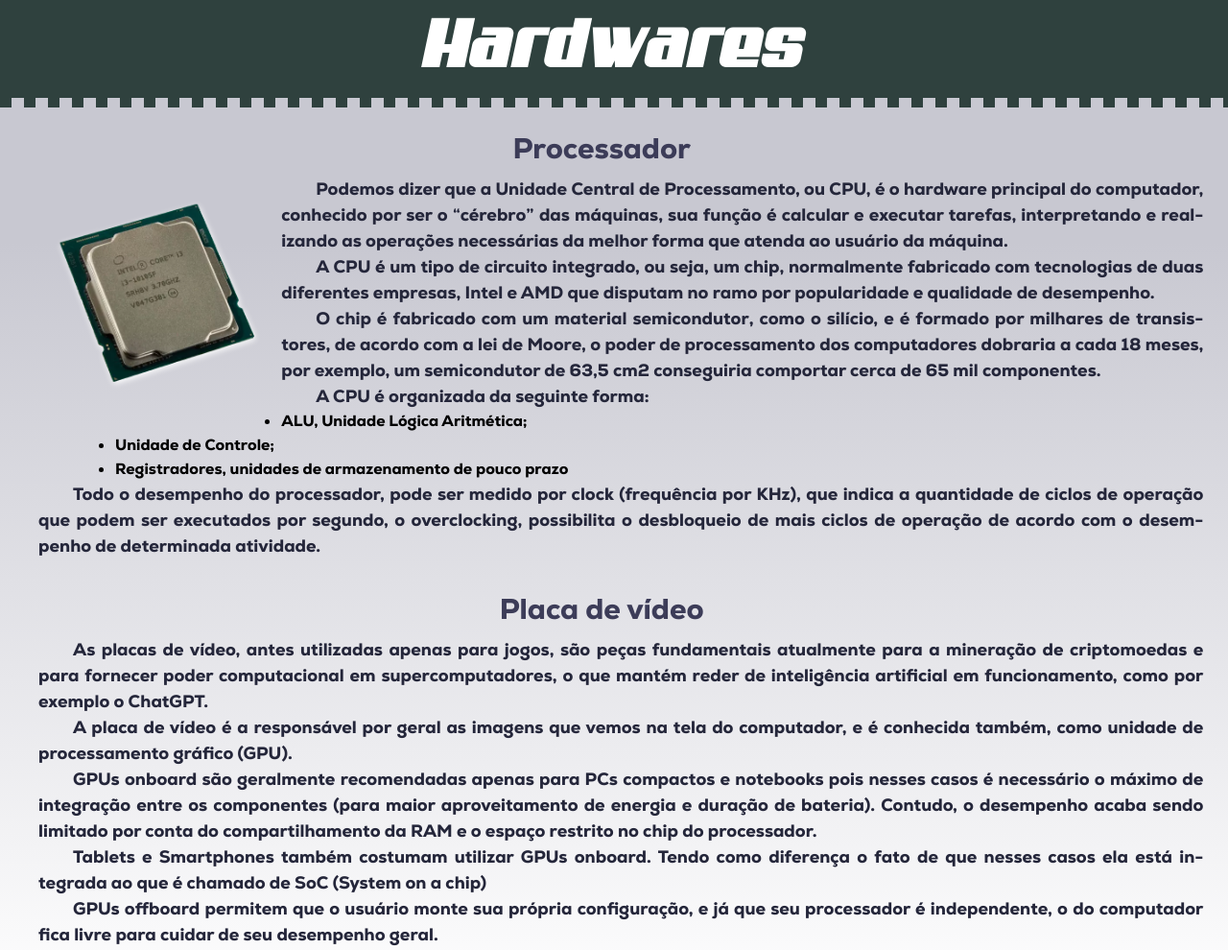
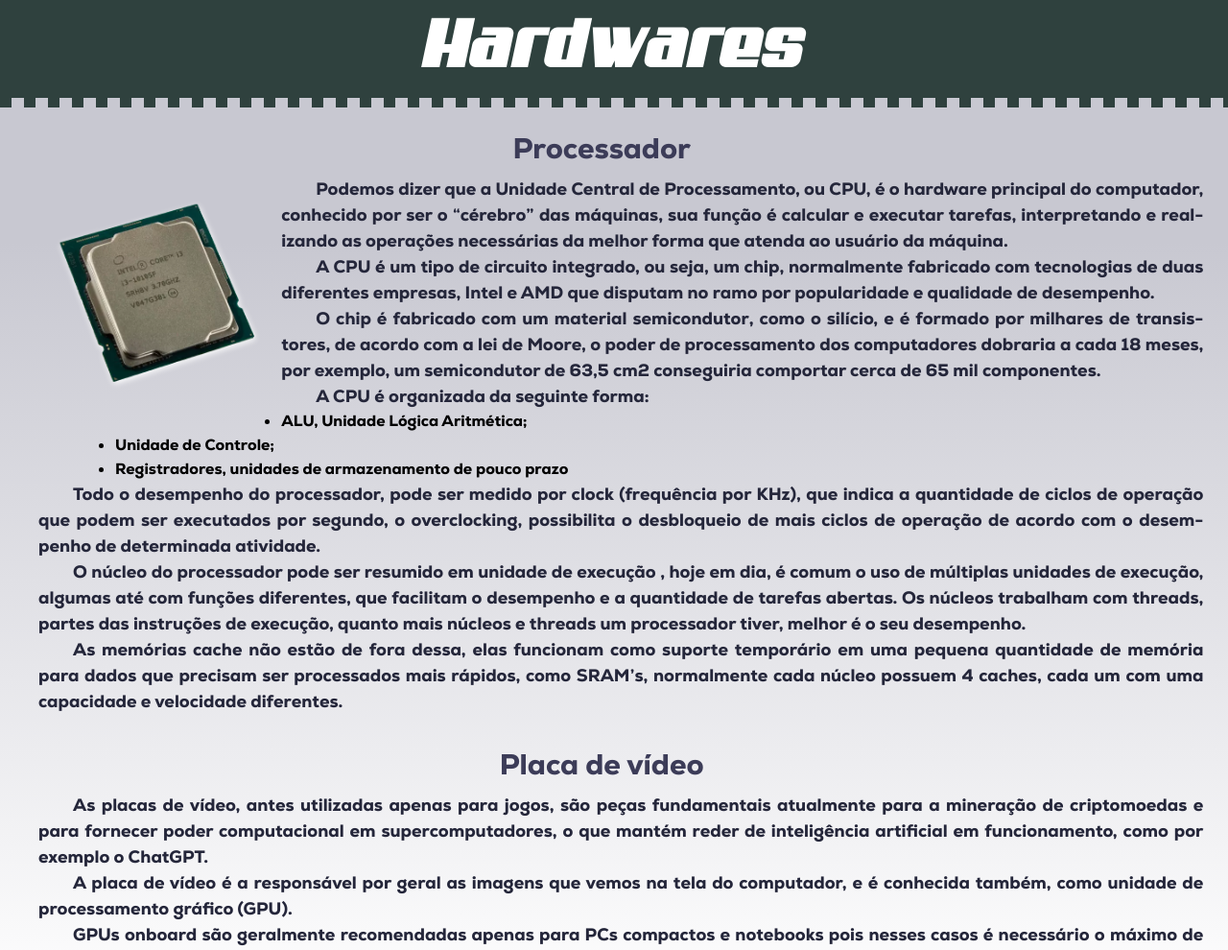
Before and after one commit to InvaderKrm/hardwares, a plain HTML site: page index.html in a window 1280 px wide. Shown: the top 990 px of the page at 96% size. Drawn offline with Linux system fonts and the light colour scheme.

Commit message:
texto processador

```diff
--- a/index.html
+++ b/index.html
@@ -27,6 +27,10 @@
             <li>Registradores, unidades de armazenamento de pouco prazo</li>
         </ul>
         <p>Todo o desempenho do processador, pode ser medido por <strong> clock </strong>  (frequência por KHz), que indica a quantidade de ciclos de operação que podem ser executados por segundo, o <strong> overclocking,</strong> possibilita o desbloqueio de mais ciclos de operação de acordo com o desempenho de determinada atividade.  </p>
+
+        <p>O núcleo do processador pode ser resumido em <strong> unidade de execução </strong>, hoje em dia, é comum o uso de múltiplas unidades de execução, algumas até com funções diferentes, que facilitam o desempenho e a quantidade de tarefas abertas. Os núcleos trabalham com <strong> threads, </strong> partes das instruções de execução, quanto mais núcleos e threads um processador tiver, melhor é o seu desempenho. </p>
+
+        <p>As memórias cache não estão de fora dessa, elas funcionam como suporte temporário em uma pequena quantidade de memória para dados que precisam ser processados mais rápidos, como SRAM’s, normalmente cada núcleo possuem 4 caches, cada um com uma capacidade e velocidade diferentes. </p>
         </div>
 
         <h2>Placa de vídeo</h2>
```
